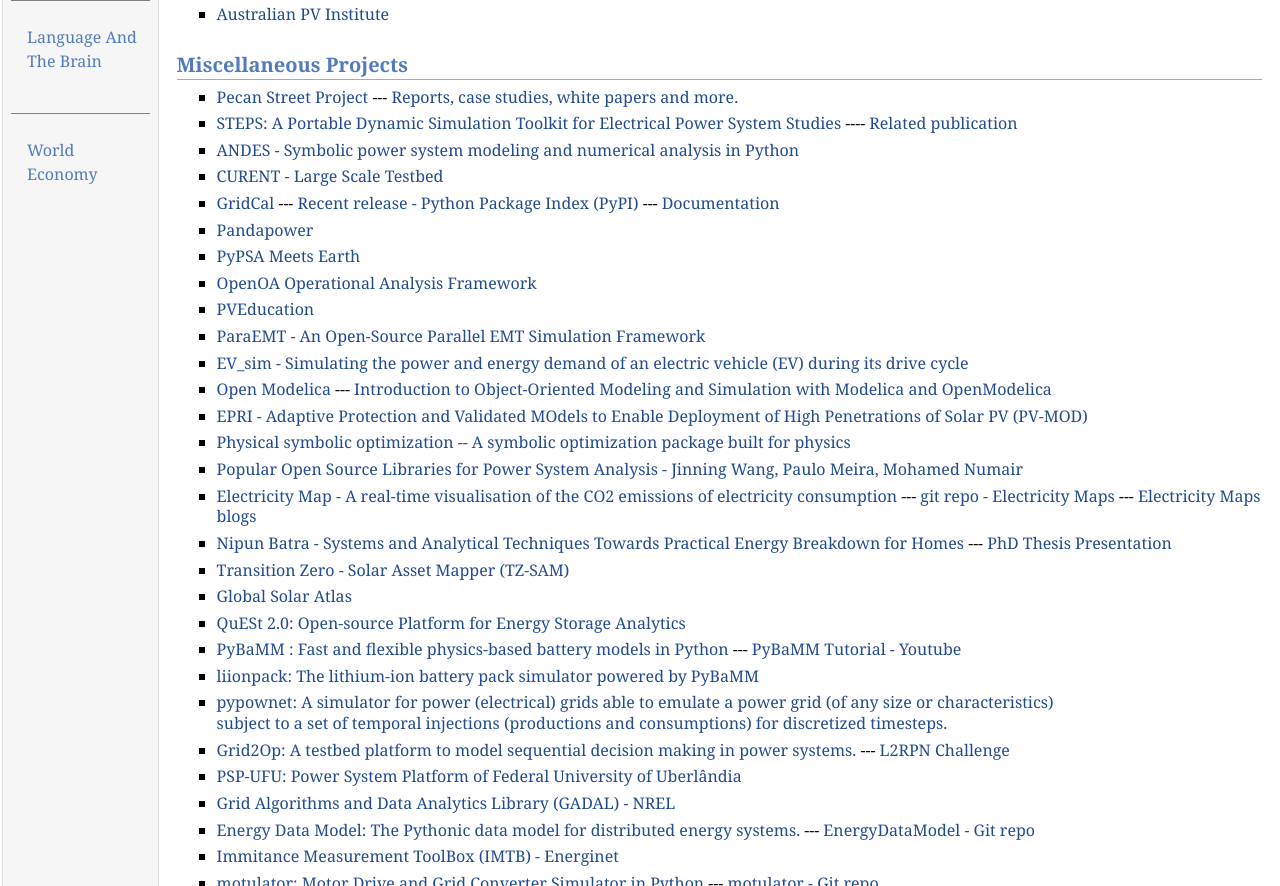
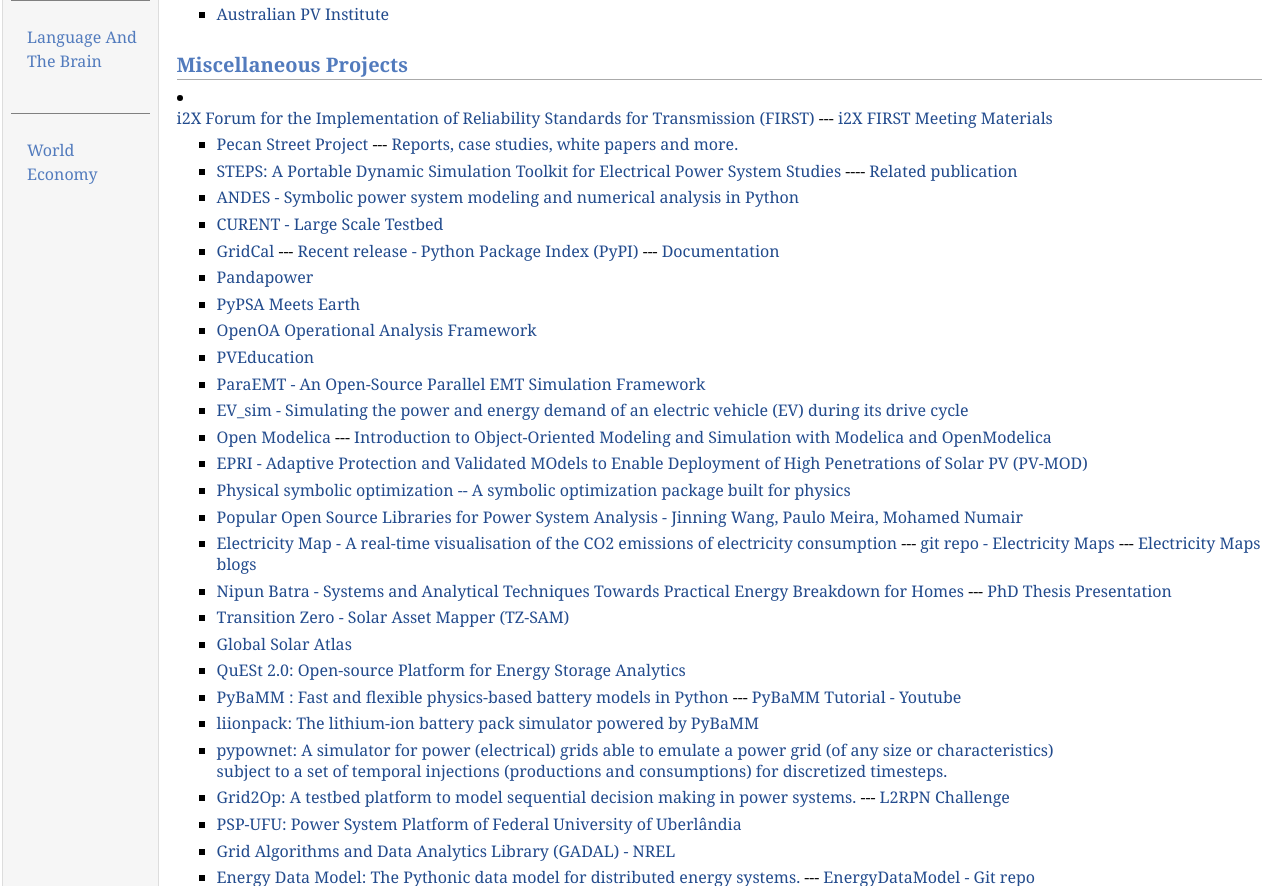
Before and after one commit to pharry/pharry.github.io, a plain HTML site: page power_system.html in a window 1280 px wide. Shown: the part 1359-2245 px from the top of the page. Drawn offline with Linux system fonts and the light colour scheme.

Commit message:
Update power_system.html

```diff
--- a/power_system.html
+++ b/power_system.html
@@ -199,6 +199,10 @@ Religion In &nbsp;<br /> India </a></div>
 </ul>
 
 <h2> Miscellaneous Projects </h2>
+<li><p><a href="https://www.energy.gov/eere/i2x/i2x-forum-implementation-reliability-standards-transmission-first">
+ i2X Forum for the Implementation of Reliability Standards for Transmission (FIRST) </a>
+ --- <a href="https://www.esig.energy/i2x-first-season-1/">  i2X FIRST Meeting Materials </a> </p>
+</li>
 <ul>
 <li><p><a href="https://www.pecanstreet.org/"> Pecan Street Project </a>
  --- <a href="https://www.pecanstreet.org/work/publications/"> Reports, case studies, white papers and more. </a></p>
```
